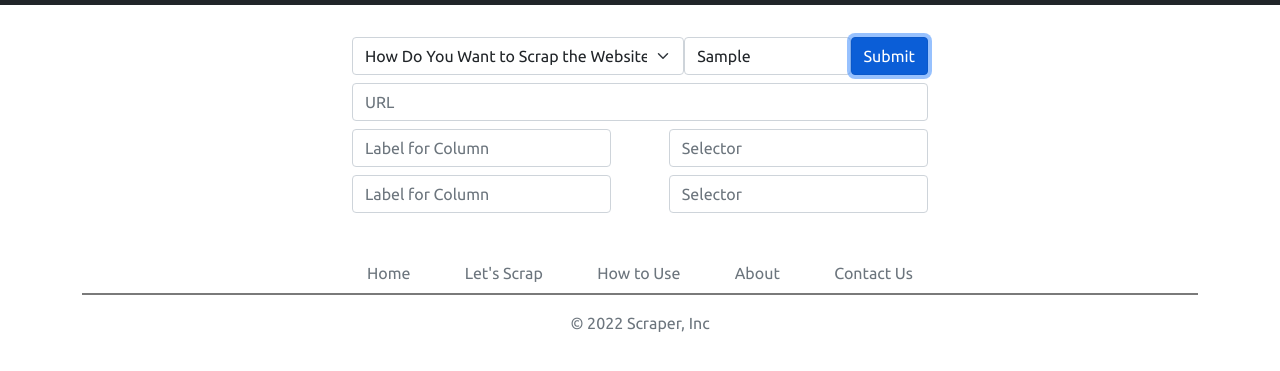
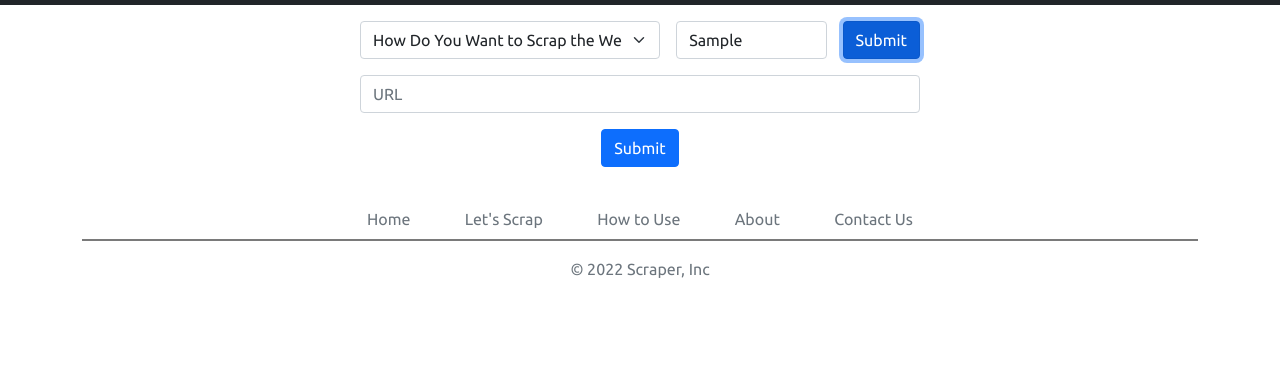
Before and after one commit to s-shubham-22/Scraper, a plain HTML site: page letsscrap.html in a window 1280 px wide. Both pictures are taken after typing "Sample" into the empty fields and a click on the button "Submit". Shown: the part 71-442 px from the top of the page. Drawn offline with nearby package versions, Linux system fonts and the light colour scheme.

Commit message:
Updated  Letsscrap and script.js
Completed script for choosing either option in lesscrap page and adding html in letsscrap.html

```diff
--- a/css/style.css
+++ b/css/style.css
@@ -43,7 +43,7 @@
     flex-direction: column;
     align-items: center;
     justify-content: flex-start;
-    margin: 1.5rem 5vw;
+    margin: 0.5rem 5vw;
 }
 
 .h3 {
@@ -78,12 +78,18 @@
     flex-wrap: wrap;
     flex-direction: row;
     align-items: center;
-    justify-content: space-between;
+    justify-content: space-around;
     width: 50%;
 }
 
-#selector1,
-#label1 {
+.selector,
+.label {
     display: inline-block;
     width: 45%;
 }
+
+.form-select,
+.form-control,
+.btn {
+    margin: 0.5rem;
+}
--- a/footer.html
+++ b/footer.html
@@ -1,5 +1,5 @@
 <div class="container">
-    <footer class="py-3 my-4">
+    <footer class="py-3">
         <ul class="nav justify-content-center border-bottom mb-3">
             <li class="nav-item"><a href="./index.html" class="nav-link px-2 text-muted">Home</a></li>
             <li class="nav-item"><a href="./letsscrap.html" class="nav-link px-2 text-muted">Let's Scrap</a></li>
--- a/js/script.js
+++ b/js/script.js
@@ -11,26 +11,30 @@ $('html, body').animate({
 window.addEventListener('load', function() {
     path = document.location.pathname;
     page = path.split("/").pop();
+
     filename = page.split(".").shift();
     $("#" + filename).addClass("active");
 })
 
-const btn = $('#form1-btn');
-const sb = $('#choice1');
-const num = $('#numOfEle');
+const button = document.querySelector('#form1-btn');
+button.onclick = (event) => {
+    var choice = 0;
+    const num = document.querySelector('#numOfEle').value;
+    const sb = document.querySelector('#choice1');
+    const node = document.querySelector('#form2Id');
 
-var choice = 0;
-btn.onclick = (event) => {
+    node.innerHTML = '';
+
     event.preventDefault();
-    // show the selected index
+
     choice = sb.selectedIndex;
-    if (choice === 1) {
-        // for (let i = 1; i <= num; i++) {
-        //     console.log('Hello');
-        //     // $('#formId').append(`<input class="form-control" type="text" placeholder="Label for Column" aria-label="default input example" id="label${i}">
-        //     // <input class="form-control" type="text" placeholder="Selector" aria-label="default input example" id="selector${i}">`)
-        // }
-    } else {
-        alert('You have choosen web scraping using XPath');
+
+    node.innerHTML = '<input class="form-control" type="text" placeholder="URL" aria-label="default input example" id="url" required>'
+
+    for (let i = 1; i <= num; i++) {
+        node.innerHTML += `<input class="form-control label" type="text" placeholder="Label for Column ${i}" aria-label="default input example" id="label${i}" required>`;
+        node.innerHTML += `<input class="form-control selector" type="text" placeholder="Selector / XPath ${i}" aria-label="default input example" id="selector${i}" required>`;
     }
+
+    node.innerHTML += `<button type="button" class="btn btn-primary" id="form1-btn">Submit</button>`;
 };
--- a/letsscrap.html
+++ b/letsscrap.html
@@ -37,7 +37,7 @@
 
     <!-- Main -->
     <section class="main">
-        <form class="form1">
+        <form class="form1" id="form1Id">
             <select class="form-select select-btn" aria-label="Default select example" id="choice1">
                 <option selected disabled>How Do You Want to Scrap the Website</option>
                 <option value="1">Using HTML Selector</option>
@@ -46,13 +46,9 @@
             <input class="form-control" type="text" placeholder="Number Of Elements" aria-label="default input example" id="numOfEle">
             <button type="button" class="btn btn-primary" id="form1-btn">Submit</button>
         </form>
-        <form class="form2" id="formId">
-            <input class="form-control" type="text" placeholder="URL" aria-label="default input example" id="url">
-            <input class="form-control" type="text" placeholder="Label for Column" aria-label="default input example" id="label1">
-            <input class="form-control" type="text" placeholder="Selector" aria-label="default input example" id="selector1">
-            <input class="form-control" type="text" placeholder="Label for Column" aria-label="default input example" id="label1">
-            <input class="form-control" type="text" placeholder="Selector" aria-label="default input example" id="selector1">
+        <form class="form2" id="form2Id">
         </form>
+
     </section>
 
     <!-- Footer -->
@@ -66,3 +62,8 @@
 </body>
 
 </html>
+<!-- <input class="form-control" type="text" placeholder="URL" aria-label="default input example" id="url">
+    <input class="form-control " type="text" placeholder="Label for Column" aria-label="default input example" id="label1">
+    <input class="form-control" type="text" placeholder="Selector" aria-label="default input example" id="selector1">
+    <input class="form-control" type="text" placeholder="Label for Column" aria-label="default input example" id="label1">
+    <input class="form-control" type="text" placeholder="Selector" aria-label="default input example" id="selector1"> -->
```
